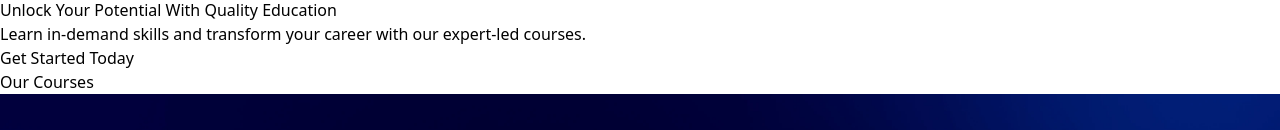
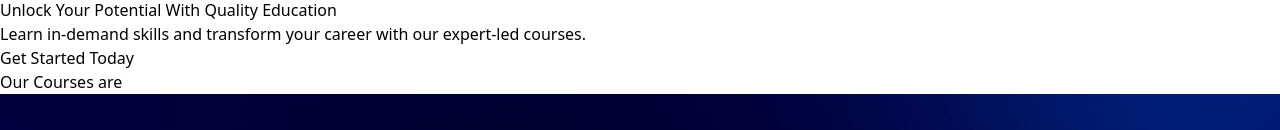
Before and after one commit to Neha-joy/Edu-Tech, a React (Vite) app: page / in a window 1280 px wide. Shown: the part 822-952 px from the top of the page. Built offline with nearby package versions, Linux system fonts and the light colour scheme.

Commit message:
changed our corses heading

```diff
--- a/src/Components/Landingpage.jsx
+++ b/src/Components/Landingpage.jsx
@@ -183,7 +183,7 @@ export default function Landingpage() {
           viewport={{ once: true }}
           className="text-4xl font-extrabold mb-8 text-blue-900"
         >
-          Our Courses
+          Our Courses are
         </motion.h2>
         <div className="grid grid-cols-1 md:grid-cols-3 lg:grid-cols-3 gap-6 px-6">
           {[
```
